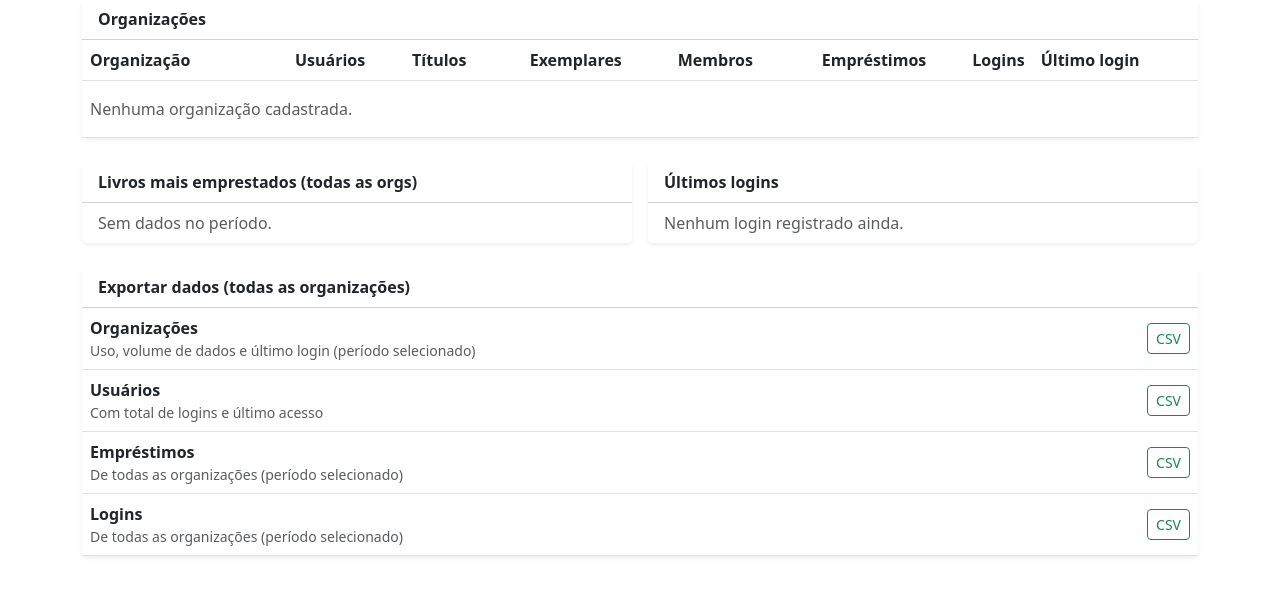
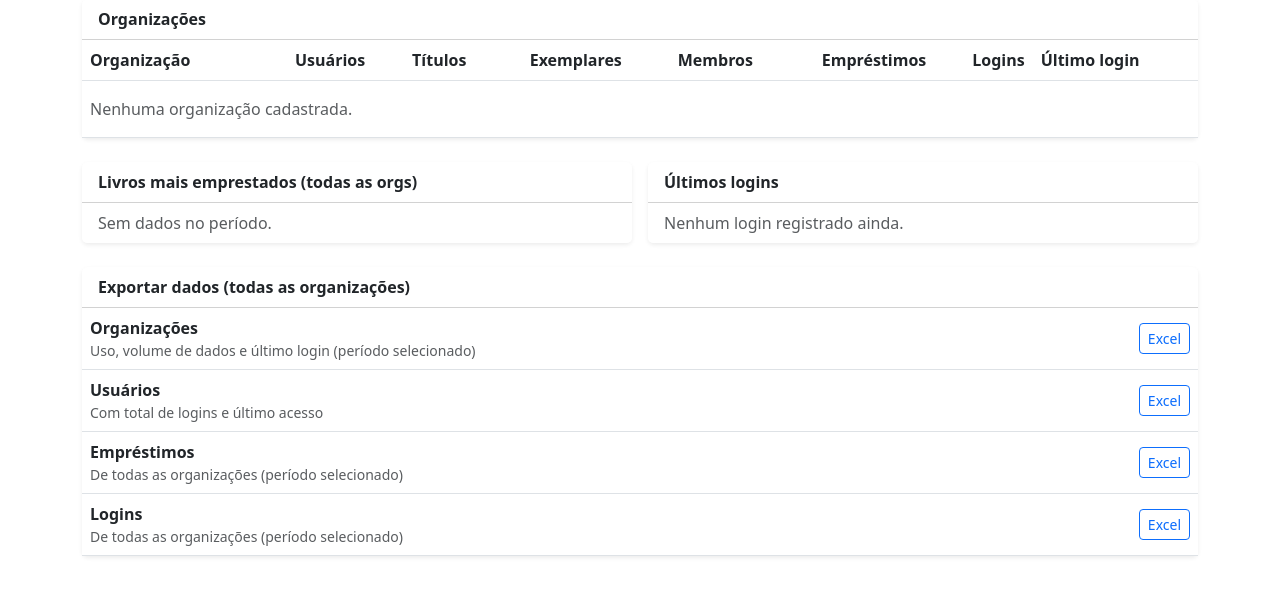
Before and after one commit to PedroDefanti/Full_Stack_Faculdade, a Django app: page /painel-admin/ in a window 1280 px wide. Shown: the part 1380-1984 px from the top of the page. Run offline with Django 5.2, Linux system fonts and the light colour scheme; the visitor is signed in with stand-in values (Sample User, id 1); data comes from the database, SQL or seed files in the repository; data that the repository does not hold is empty.

Commit message:
refactor: atualizar template exportar_item.html para usar link de exportação em Excel

```diff
--- a/provas/P2/Biblioteca-Acervo/templates/exportar_item.html
+++ b/provas/P2/Biblioteca-Acervo/templates/exportar_item.html
@@ -4,6 +4,6 @@
         <div class="small text-muted">{{ descricao }}</div>
     </td>
     <td class="text-end text-nowrap">
-        <a class="btn btn-sm btn-outline-success" href="{% url url_name recurso 'csv' %}{% if periodo_qs %}?{{ periodo_qs }}{% endif %}">CSV</a>
+                <a class="btn btn-sm btn-outline-primary" href="{% url url_name recurso 'xlsx' %}{% if periodo_qs %}?{{ periodo_qs }}{% endif %}">Excel</a>
     </td>
 </tr>
--- a/requirements.txt
+++ b/requirements.txt
@@ -1,5 +1,7 @@
 asgiref==3.13.0
 Django==6.1.2
 djangorestframework==3.18.3
+et_xmlfile==2.0.0
+openpyxl==3.1.5
 sqlparse==0.6.0
 tzdata==2026.6
```
